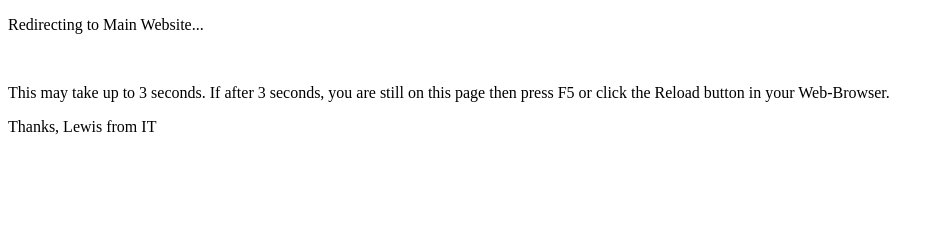
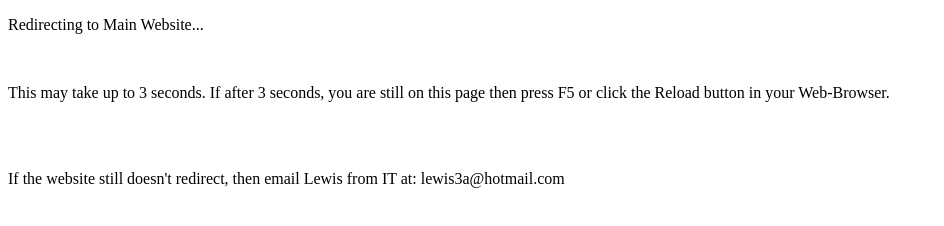
Before and after one commit to the-banned/the-banned.github.io, a plain HTML site: page index.html in a window 1280 px wide. Shown: the whole page, without its empty margins (0-944 px from the left). Drawn offline with Linux system fonts and the light colour scheme.

Commit message:
Update index.html

```diff
--- a/index.html
+++ b/index.html
@@ -8,6 +8,8 @@
      <p>Redirecting to Main Website...<p>
      <br>
      <p>This may take up to 3 seconds. If after 3 seconds, you are still on this page then press F5 or click the Reload button in your Web-Browser.<p>
-     <p>Thanks, Lewis from IT<p>
+      <br>
+      <br>
+      <p>If the website still doesn't redirect, then email Lewis from IT at: lewis3a@hotmail.com<p>
    </body>
 </html>
```
